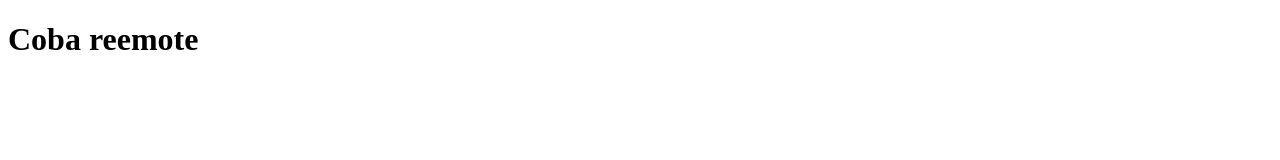
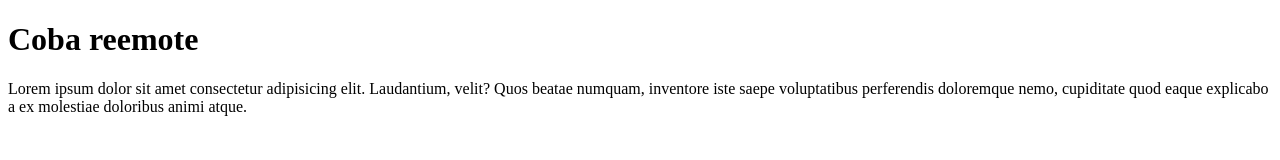
Before and after one commit to Dedsking/dedy-test, a plain HTML site: page index.html in a window 1280 px wide. Drawn offline with Linux system fonts and the light colour scheme.

Commit message:
menambahkan paragraf

```diff
--- a/index.html
+++ b/index.html
@@ -7,5 +7,6 @@
 </head>
 <body>
 	<h1>Coba reemote</h1>
+	<p>Lorem ipsum dolor sit amet consectetur adipisicing elit. Laudantium, velit? Quos beatae numquam, inventore iste saepe voluptatibus perferendis doloremque nemo, cupiditate quod eaque explicabo a ex molestiae doloribus animi atque.</p>
 </body>
 </html>
```
